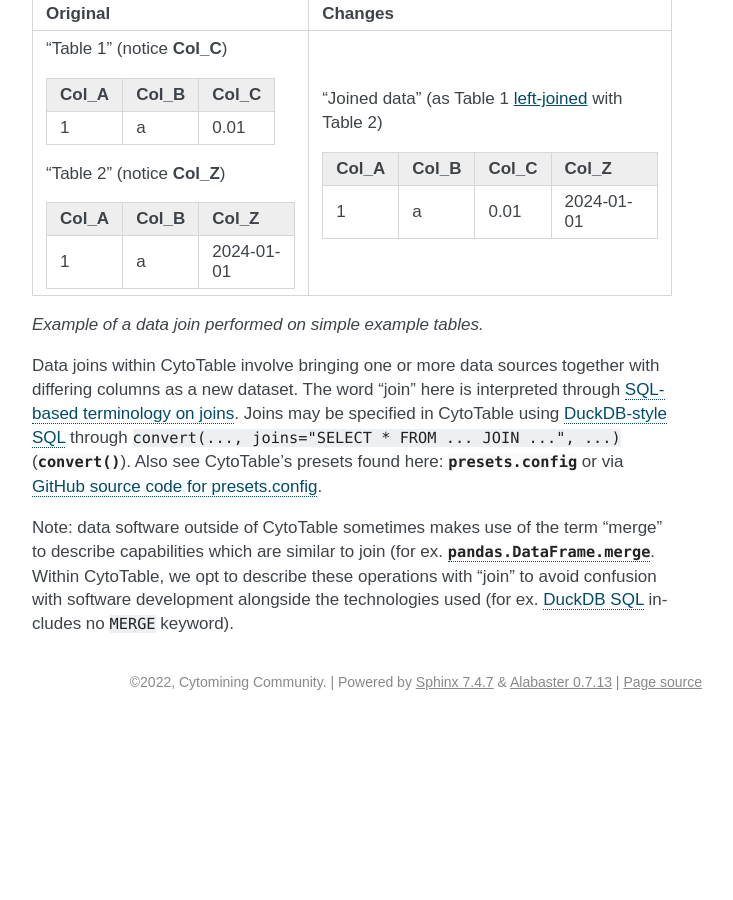
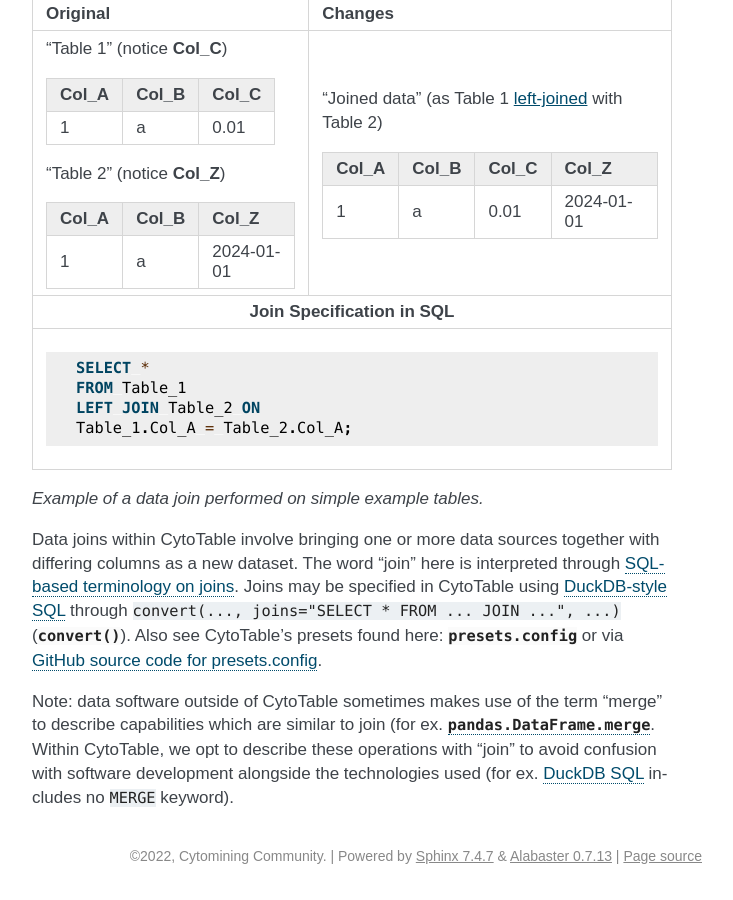
Before and after one commit to cytomining/CytoTable, a Sphinx documentation site: the page built from docs/source/overview.md, in a window 1280 px wide and 900 px high, scrolled down 4425 px. Shown: the whole window, without its empty margins (438-1171 px from the left). Built offline with Sphinx 7.4.7, drawn with Linux system fonts in a browser that asks for light colours; before the commit the page ends 5151 px from its top, so only the background shows below that.

Commit message:
add join specification rows

````diff
--- a/docs/source/overview.md
+++ b/docs/source/overview.md
@@ -244,6 +244,23 @@ Data concatenation within CytoTable typically occurs using a [ParquetWriter](htt
 
 </td>
 </tr>
+<tr >
+<td colspan="2" style="text-align:center;font-weight:bold;">
+Join Specification in SQL
+</td>
+</tr>
+<tr >
+<td colspan="2">
+
+```sql
+SELECT *
+FROM Table_1
+LEFT JOIN Table_2 ON
+Table_1.Col_A = Table_2.Col_A;
+```
+
+</td>
+</tr>
 </table>
 
 _Example of a data join performed on simple example tables._
````
